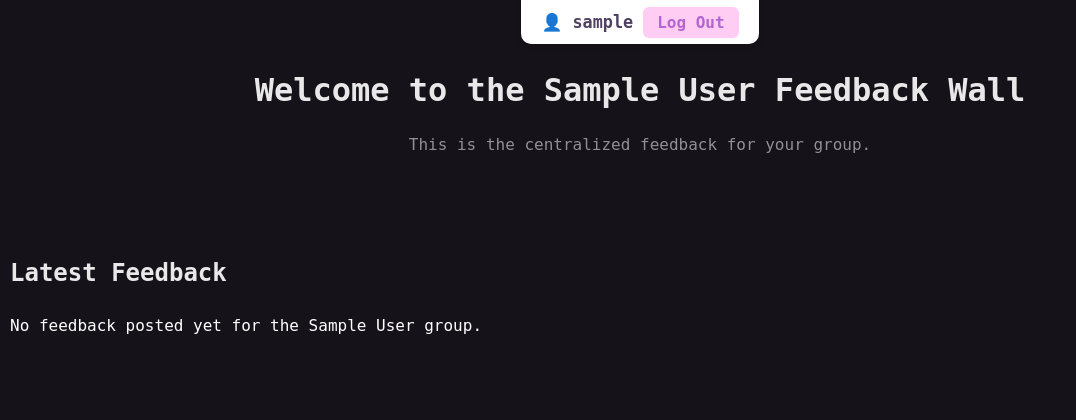
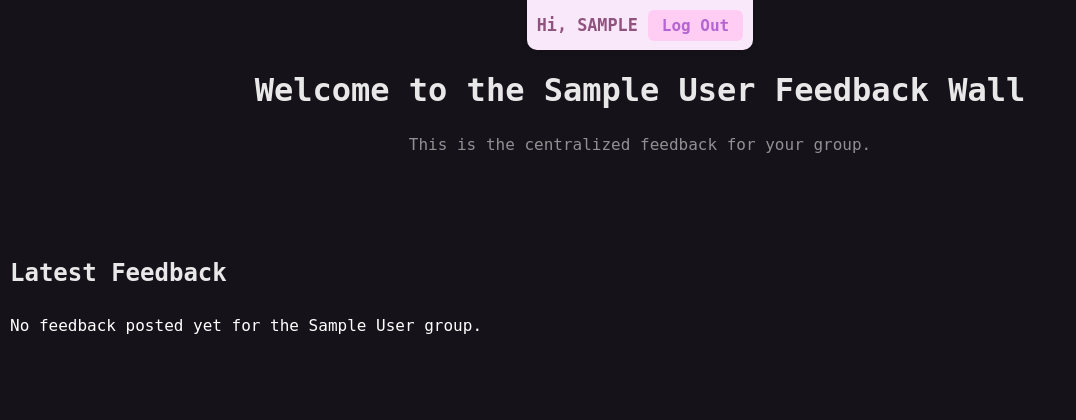
Before and after one commit to Lumineskz/AnonFeedbackWall, a PHP site: page /pages/wall.php in a window 1280 px wide. Shown: the top 420 px of the page, without its empty margins (0-1076 px from the left). Run offline with PHP 8.4, Linux system fonts and the light colour scheme; the visitor is signed in with stand-in values (Sample User, id 1); data that the repository does not hold is empty.

Commit message:
Changed the style of the log out header

```diff
--- a/Code/assets/css/style.css
+++ b/Code/assets/css/style.css
@@ -514,9 +514,9 @@ input[type="submit"].signup-btn:focus {
     top: 0;
     justify-content: space-between;
     align-items: center;
-    background: #ffffff;
-    color: #4e4260;
-    padding: 12px 20px;
+    background: #f9e8fa;
+    color: #90537e;
+    padding: 15px 10px;
     border-radius: 0 0 10px 10px;
     box-shadow: 0 2px 5px rgba(0, 0, 0, 0.15);
 }
--- a/Code/includes/header.php
+++ b/Code/includes/header.php
@@ -13,7 +13,7 @@ if (!isset($_SESSION['username'])) {
 
 <header class="main-header">
     <div class="header-left">
-        <span class="username">👤 <?= htmlspecialchars($_SESSION['username']); ?></span>
+        <span class="username"> Hi, <?= strtoupper(htmlspecialchars($_SESSION['username'])); ?></span>
     </div>
     <div class="header-right">
         <a href="../pages/logout.php" class="logout-btn">Log Out</a>
```
